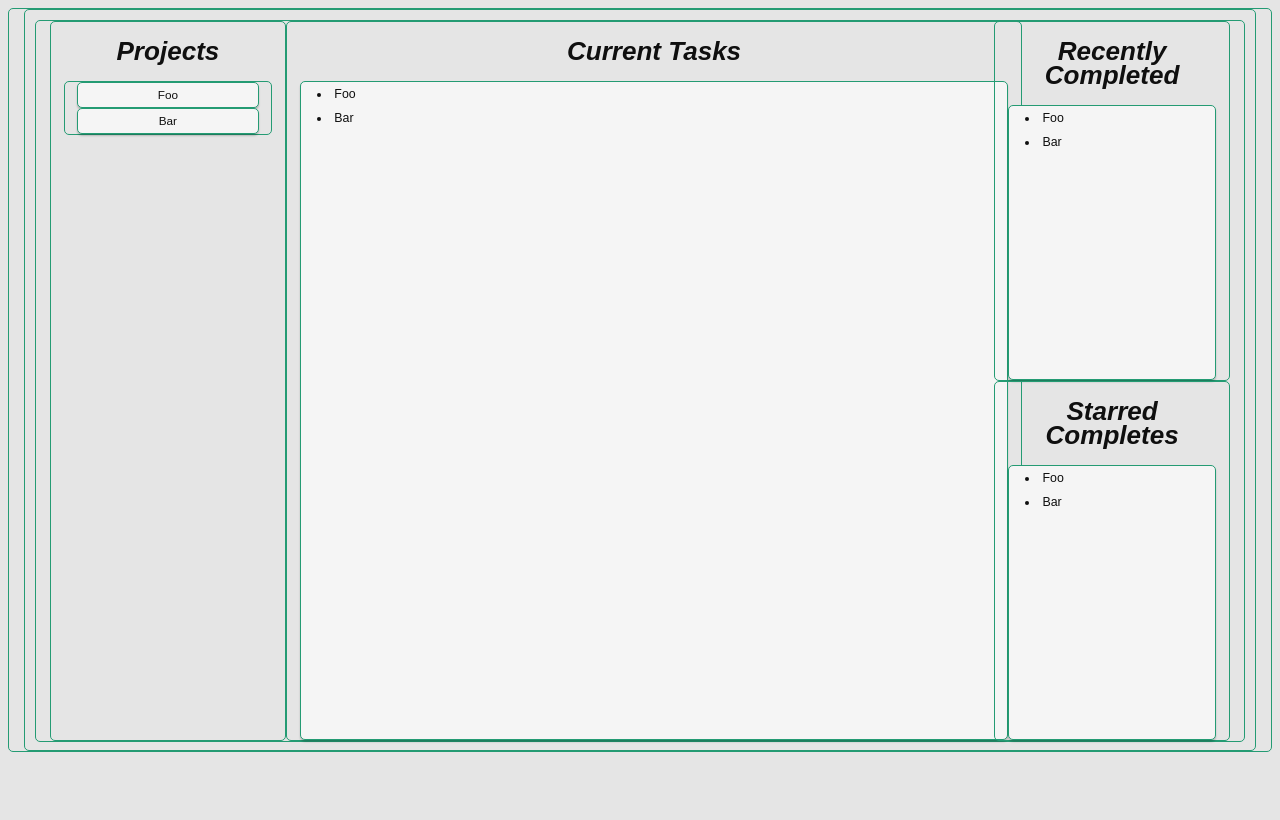
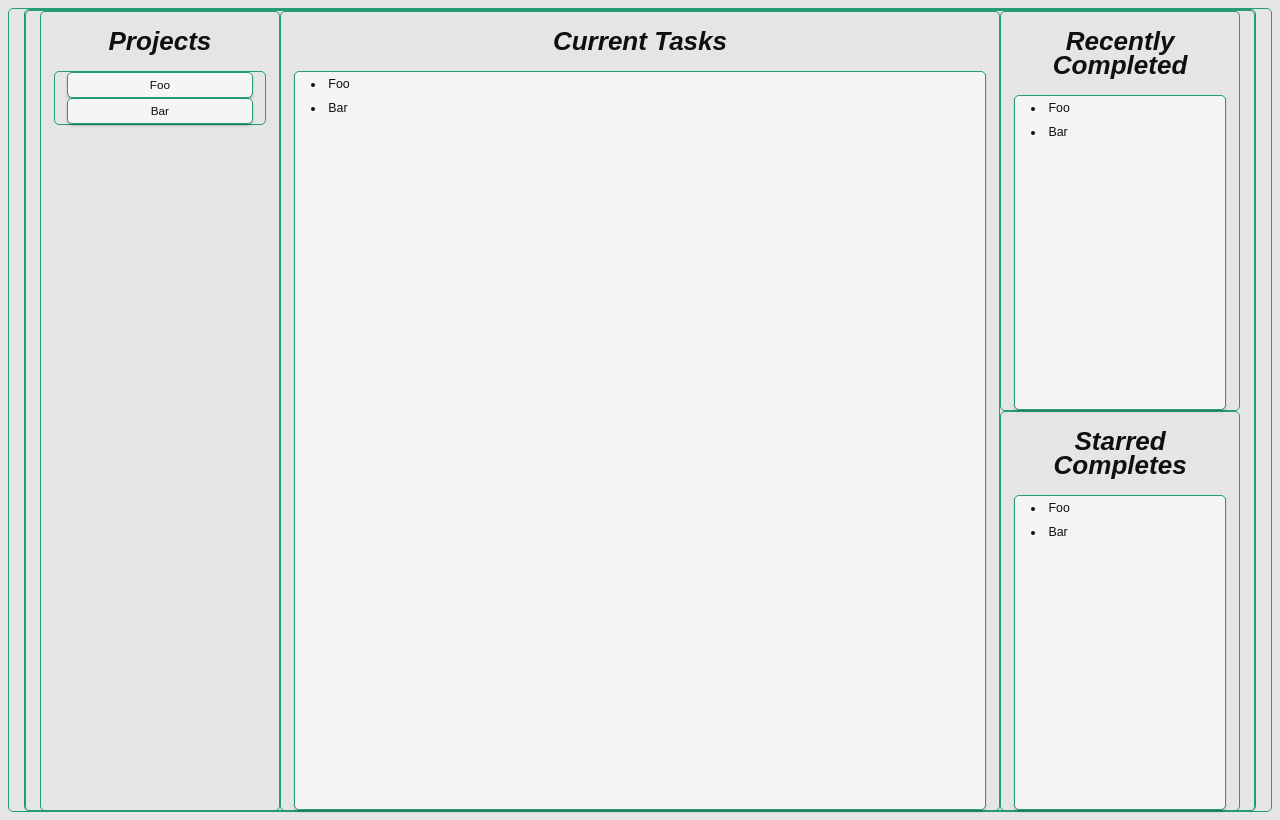
Before and after one commit to npetrangelo/task-tool, a Vue app: page / in a window 1280 px wide. Built offline with nearby package versions, Linux system fonts and the light colour scheme.

Commit message:
Fixed grid except for vertical margin

```diff
--- a/src/components/Current.vue
+++ b/src/components/Current.vue
@@ -16,7 +16,6 @@ const tasks = ref([{ message: 'Foo' }, { message: 'Bar' }]);
 
 <style>
 .current {
-    width: 100%;
     display: flex;
     flex-direction: column;
 }
--- a/src/styles.css
+++ b/src/styles.css
@@ -16,9 +16,9 @@
 
 .container {
   margin: 0;
-  padding: 10px;
+  padding: 0px;
   text-align: center;
-  height: 90vh;
+  height: 100vh;
 }
 
 .grid {
```
